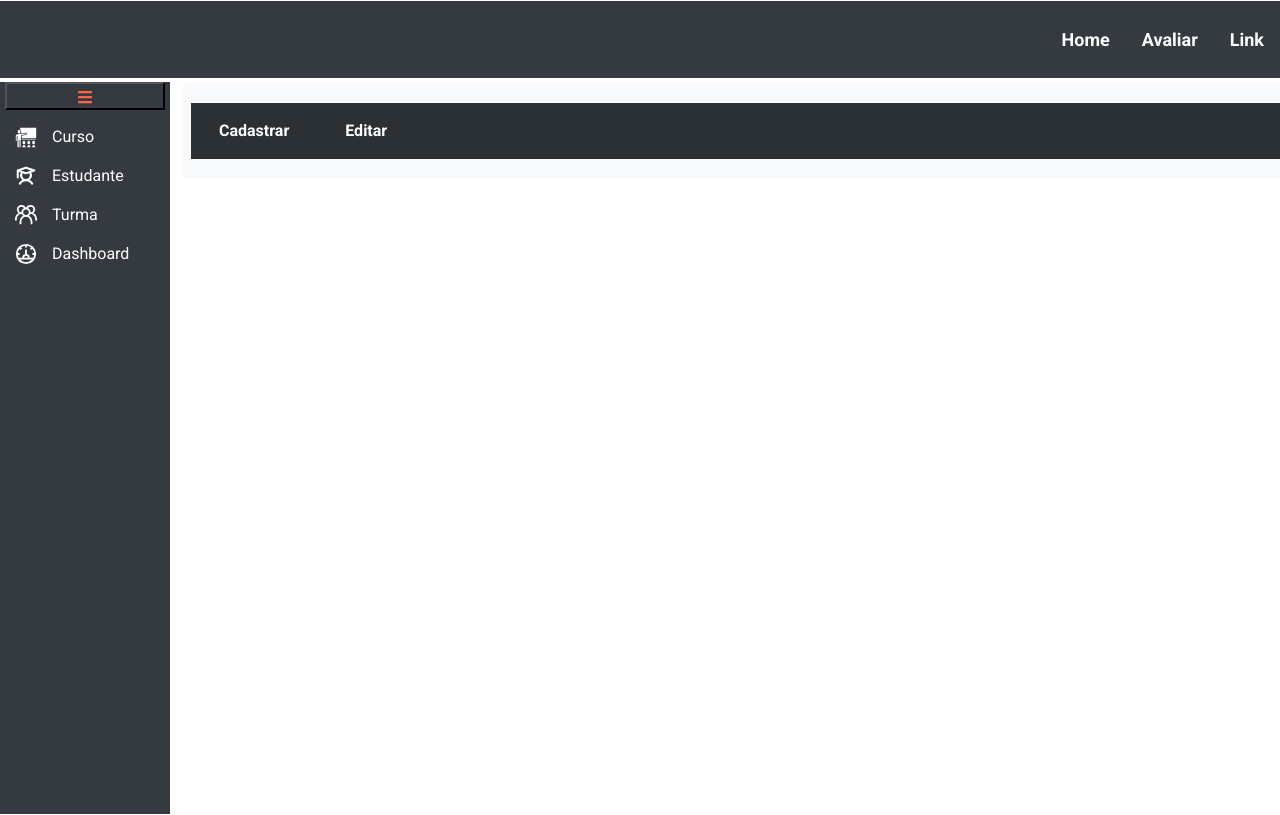
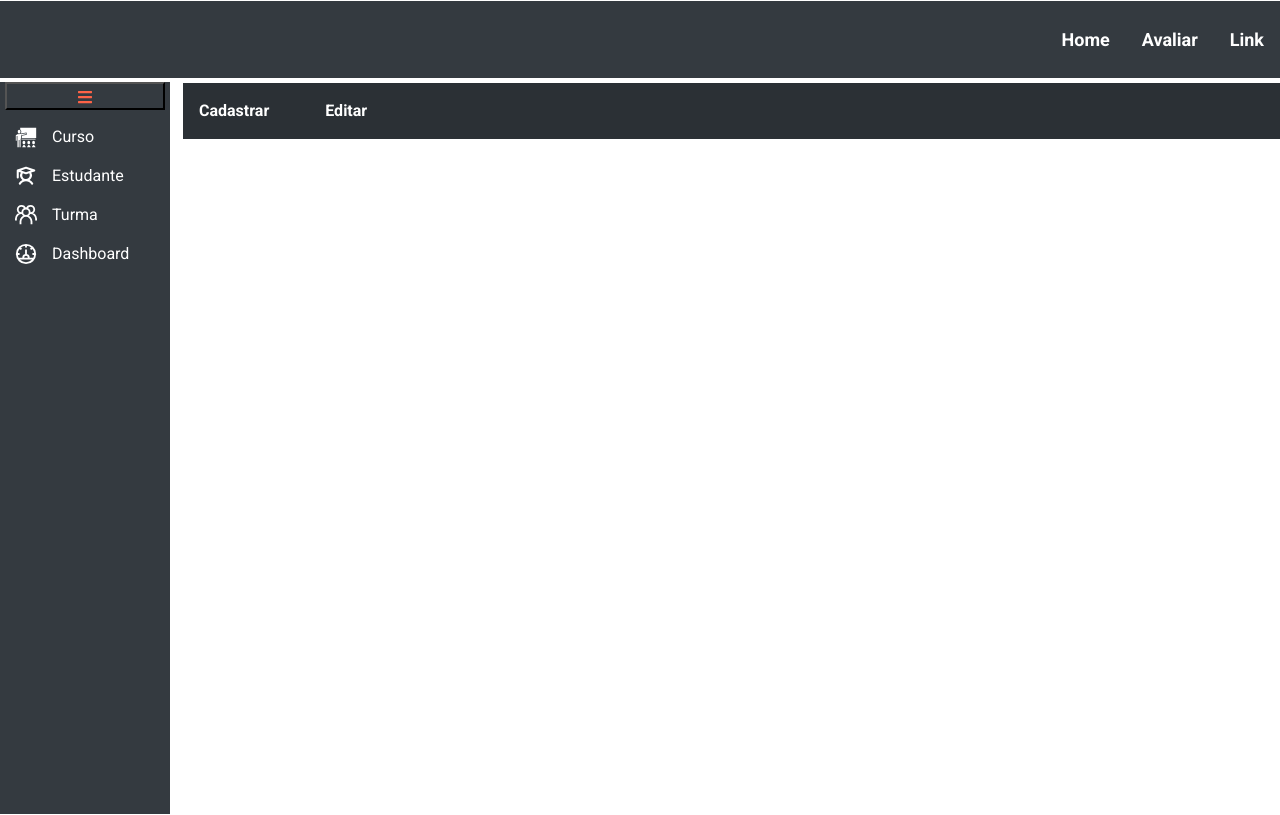
Before and after one commit to diogofragoso/avacom_frontend, a React (Vite) app in the folder frontend/: page /PainelEstudante in a window 1280 px wide. Built offline with nearby package versions, Linux system fonts and the light colour scheme.

Commit message:
gub: pad do painel estudante

```diff
--- a/frontend/src/pages/PainelEstudante/PainelEstudante.module.css
+++ b/frontend/src/pages/PainelEstudante/PainelEstudante.module.css
@@ -1,7 +1,7 @@
 /* PainelEstudante.module.css */
 
 .painelestudante {
-    padding: 20px;
+    /* padding: 20px; */
     background-color: #f8f9fa;
 }
 
```
